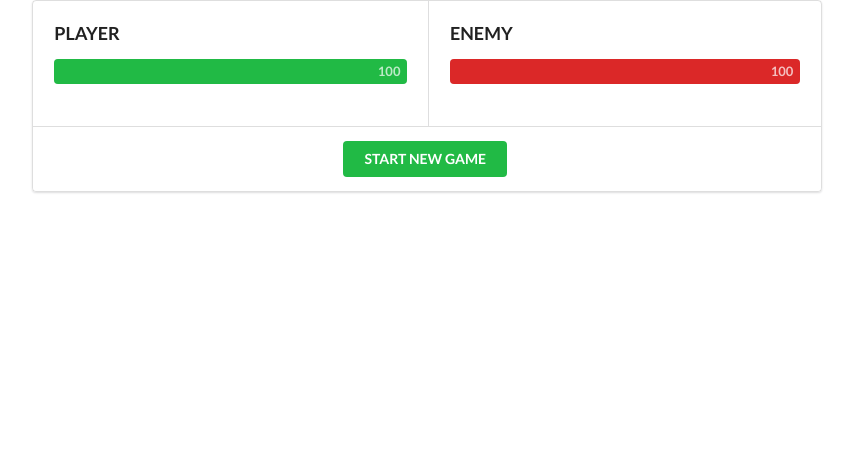
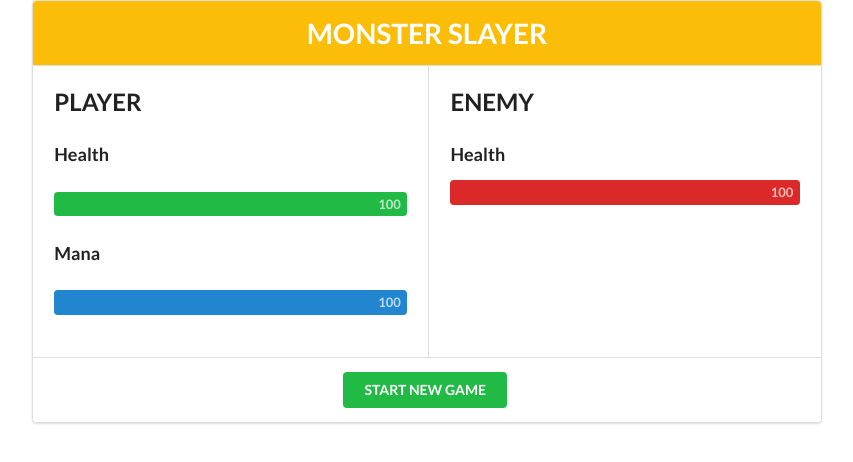
Before and after one commit to QqlimaaxX/vue-game, a plain HTML site: page index.html in a window 1280 px wide. Shown: the whole page, without its empty margins (213-1066 px from the left). Drawn offline with nearby package versions, Linux system fonts and the light colour scheme.

Commit message:
added mana bar

```diff
--- a/index.html
+++ b/index.html
@@ -12,17 +12,26 @@
 		<div class="three wide column"></div>
 		<div class="ten wide column">
 			<div class="ui segments">
+			<div class="ui yellow inverted center aligned segment"><h1>MONSTER SLAYER</h1></div>
 				<div class="ui horizontal segments">
 					<div class="ui padded segment">
-						<h3>PLAYER</h3>
+						<h2>PLAYER</h2>
+						<h3>Health<h3>
 						<div class="ui progress success">
 	  						<div class="bar" :style="playerStyle">
 		  						<div class="progress">{{playerHealth}}</div>
 	  						</div>
 						</div>
+						<h3>Mana<h3>
+						<div class="ui progress blue">
+	  						<div class="bar" :style="magicStyle">
+		  						<div class="progress">{{magic}}</div>
+	  						</div>
+						</div>
 					</div>
 					<div class="ui padded segment">
-						<h3 class="ui ">ENEMY</h3>
+						<h2>ENEMY</h2>
+						<h3>Health</h3>
 						<div class="ui progress error">
 	  						<div class="bar" :style="enemyStyle">
 	  							<div class="progress">{{enemyHealth}}</div>
@@ -56,7 +65,11 @@
 					</div>
 					<div class="ui segment">
 						<div v-for="attack in reverse(enemyAttacks)" class="ui red inverted center aligned segment">
-							Enemy attacked back and dealt {{attack}} damage
+							<div v-if="attack>0">Enemy attacked back and dealt {{attack}} damage</div>
+							<div v-else>
+								Enemy healed with {{-attack}}
+							</div>
+
 						</div>
 					</div>
 				</div>
```
